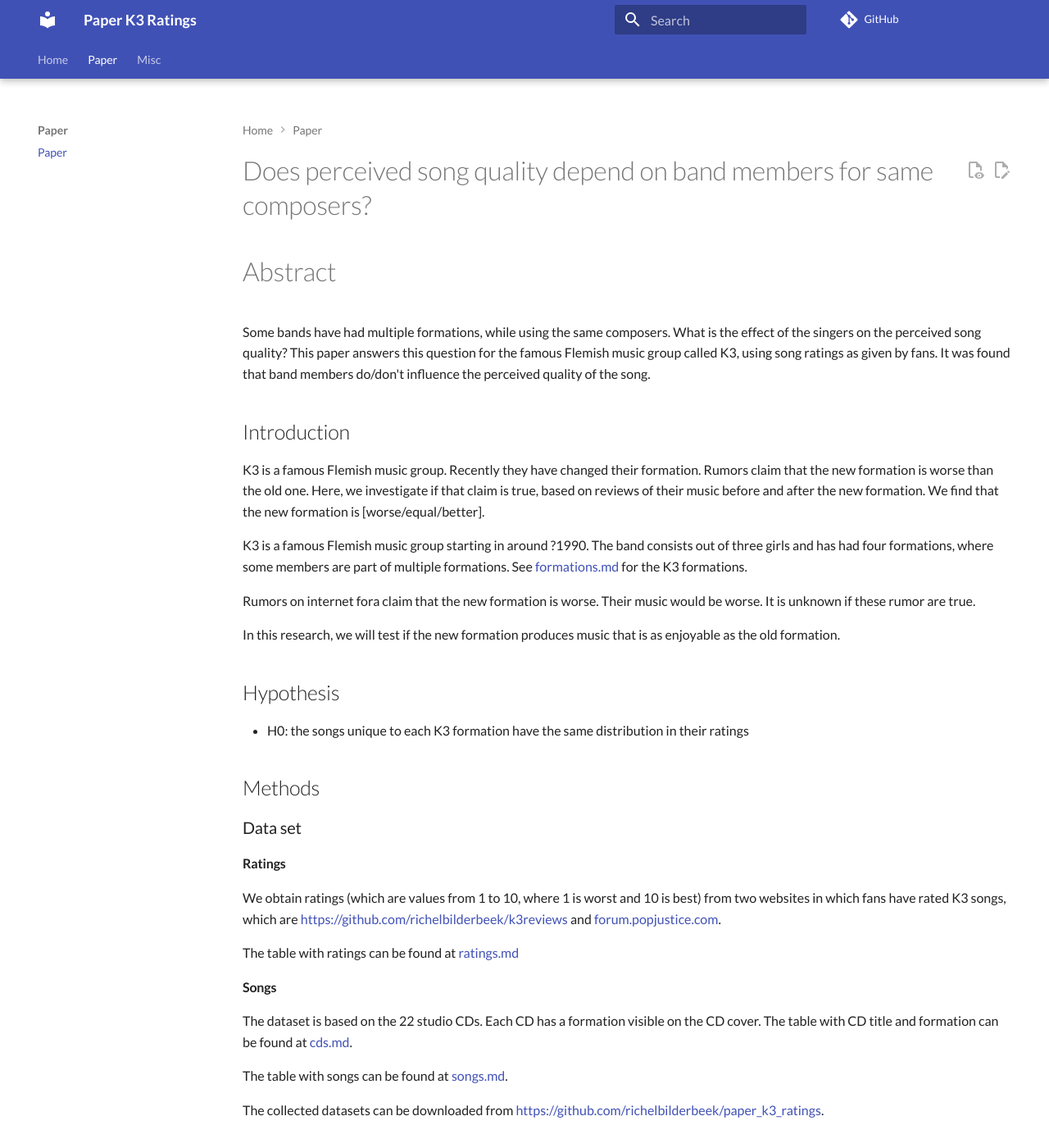
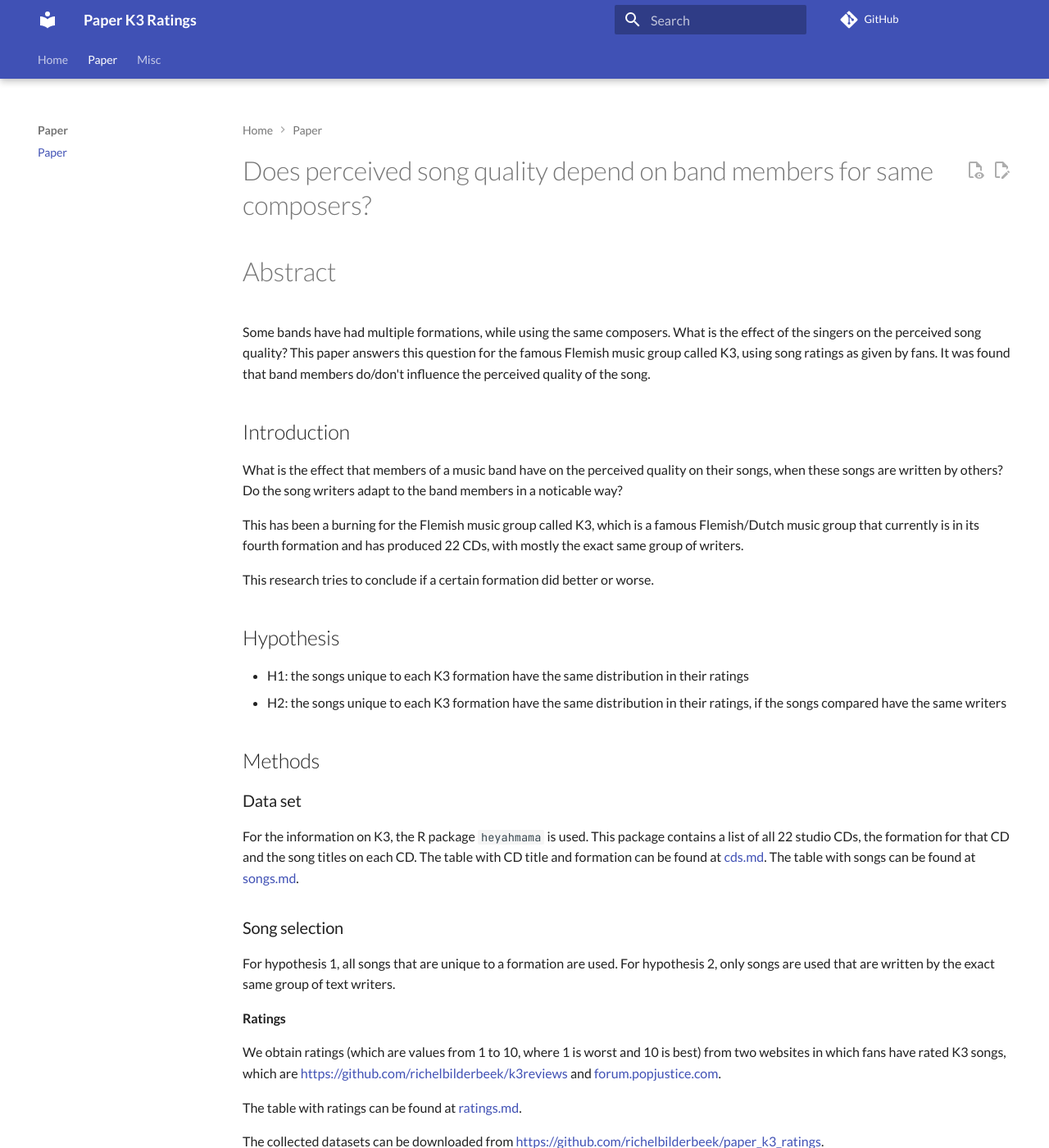
Before and after one commit to richelbilderbeek/paper_k3_ratings, an MkDocs documentation site: the page built from docs/paper.md, in a window 1280 px wide and 1400 px high. Shown: the whole window at 82% size. Built offline with MkDocs 1.6.1 and Material for MkDocs 9.7.7, drawn with Linux system fonts in a browser that asks for light colours; comment, search, counter and statistics services are not loaded.

Commit message:
Improved

```diff
--- a/docs/paper.md
+++ b/docs/paper.md
@@ -15,40 +15,45 @@ influence the perceived quality of the song.
 
 ## Introduction
 
-K3 is a famous Flemish music group.
-Recently they have changed their formation.
-Rumors claim that the new formation is worse
-than the old one.
-Here, we investigate if that claim is true,
-based on reviews of their music before
-and after the new formation.
-We find that the new formation is
-[worse/equal/better].
+What is the effect that members of a
+music band have on the perceived quality
+on their songs, when these songs
+are written by others?
+Do the song writers adapt to the band members
+in a noticable way?
 
-K3 is a famous Flemish music group
-starting in around ?1990.
-The band consists out of three girls
-and has had four formations, where some
-members are part of multiple formations.
-See [formations.md](formations.md) for the K3 formations.
+This has been a burning for the Flemish music group
+called K3, which is a famous Flemish/Dutch music group
+that currently is in its fourth formation
+and has produced 22 CDs, with mostly the
+exact same group of writers.
 
-Rumors on internet fora claim that the new
-formation is worse. Their music would be
-worse. It is unknown if these rumor are true.
-
-In this research, we will test if the new
-formation produces music that is as enjoyable
-as the old formation.
+This research tries to conclude if a certain formation
+did better or worse.
 
 ## Hypothesis
 
-- H0: the songs unique to each K3 formation
+- H1: the songs unique to each K3 formation
   have the same distribution in their ratings
+- H2: the songs unique to each K3 formation
+  have the same distribution in their ratings,
+  if the songs compared have the same writers
 
 ## Methods
 
+### Data set
 
-### Data set
+For the information on K3, the R package `heyahmama` is used.
+This package contains a list of all 22 studio CDs,
+the formation for that CD and the song titles on each CD.
+The table with CD title and formation can be found at [cds.md](cds.md).
+The table with songs can be found at [songs.md](songs.md).
+
+### Song selection
+
+For hypothesis 1, all songs that are unique to a formation
+are used. For hypothesis 2, only songs are used that
+are written by the exact same group of text writers.
 
 #### Ratings
 
@@ -59,16 +64,7 @@ have rated K3 songs,
 which are [https://github.com/richelbilderbeek/k3reviews](https://github.com/richelbilderbeek/k3reviews)
 and [forum.popjustice.com](https://forum.popjustice.com/threads/its-the-k3-singles-rate.62219/).
 
-The table with ratings can be found at [ratings.md](ratings.md)
-
-#### Songs
-
-The dataset is based on the 22 studio CDs.
-Each CD has a formation visible on the
-CD cover.
-The table with CD title and formation can be found at [cds.md](cds.md).
-
-The table with songs can be found at [songs.md](songs.md).
+The table with ratings can be found at [ratings.md](ratings.md).
 
 The collected datasets can be downloaded from
 [https://github.com/richelbilderbeek/paper_k3_ratings](https://github.com/richelbilderbeek/paper_k3_ratings).
```
